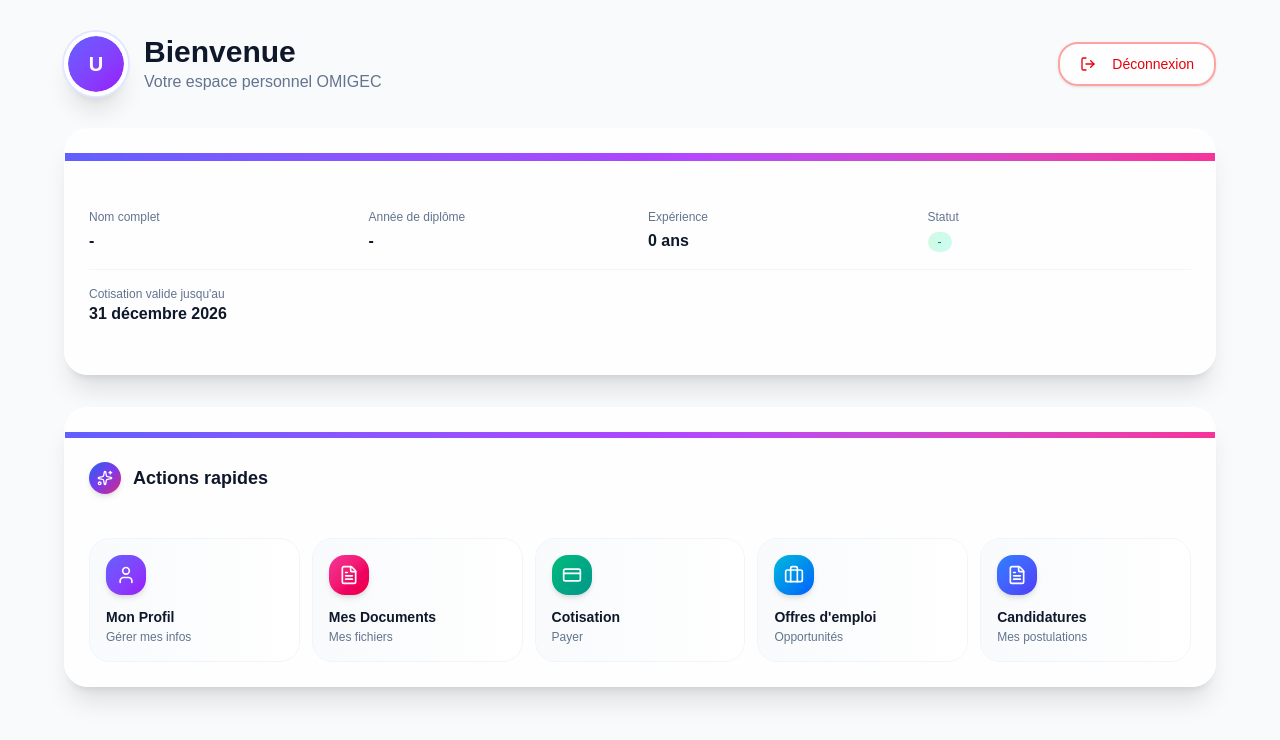
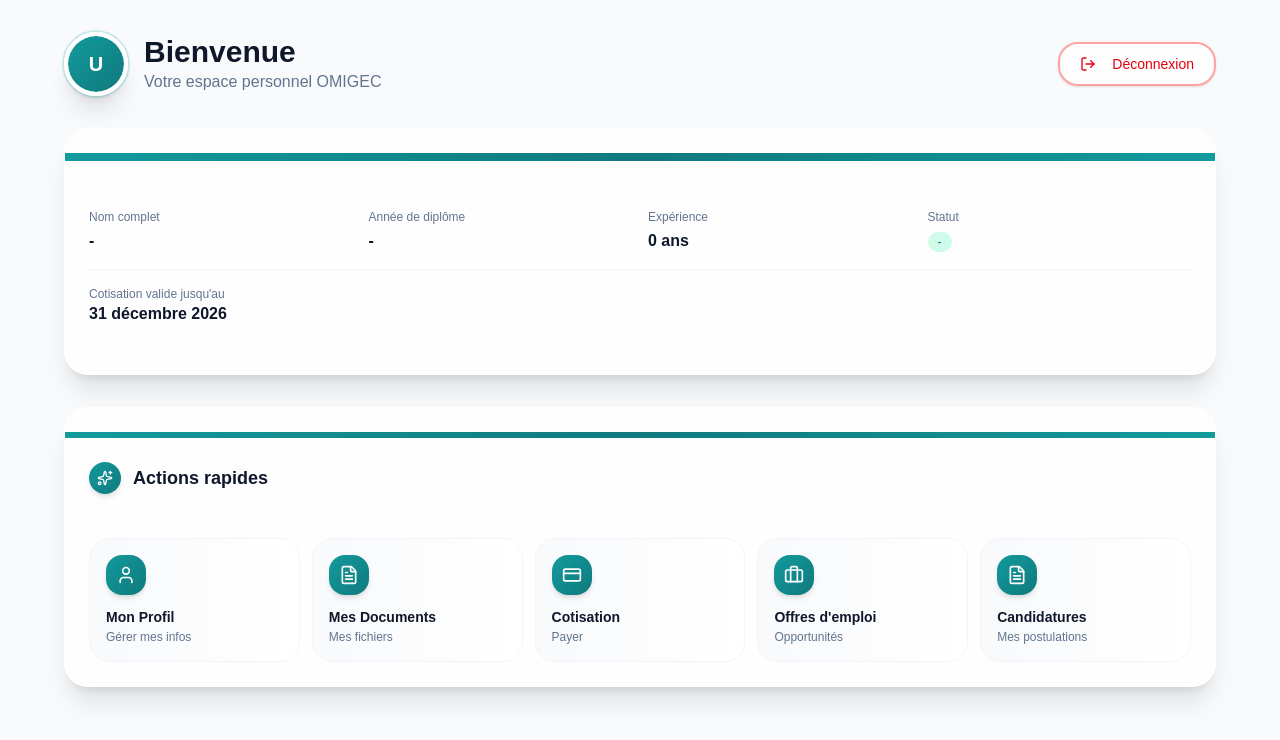
Before and after one commit to MedAhmed01/HIMEM, a Next.js app: page /tableau-de-bord in a window 1280 px wide. Shown: the top 740 px of the page. Built offline with nearby package versions, Linux system fonts and the light colour scheme; no server answers.

Commit message:
Update profile page colors from purple/indigo to turquoise theme

```diff
--- a/app/(protected)/tableau-de-bord/page.tsx
+++ b/app/(protected)/tableau-de-bord/page.tsx
@@ -83,7 +83,7 @@ export default function TableauDeBordPage() {
     return (
       <div className="min-h-screen flex items-center justify-center">
         <div className="text-center">
-          <div className="w-16 h-16 border-4 border-indigo-500 border-t-transparent rounded-full animate-spin mx-auto mb-4"></div>
+          <div className="w-16 h-16 border-4 border-[#139a9d] border-t-transparent rounded-full animate-spin mx-auto mb-4"></div>
           <p className="text-slate-600 font-medium">{t.dashboard.loading}</p>
         </div>
       </div>
@@ -100,18 +100,18 @@ export default function TableauDeBordPage() {
         {/* Header */}
         <div className="flex flex-col sm:flex-row items-start sm:items-center justify-between gap-4">
           <Link href="/profil" className="flex items-center gap-3 sm:gap-4 group cursor-pointer">
-            <Avatar className="w-12 h-12 sm:w-16 sm:h-16 border-4 border-white shadow-xl ring-2 ring-indigo-100 group-hover:ring-indigo-300 transition-all">
+            <Avatar className="w-12 h-12 sm:w-16 sm:h-16 border-4 border-white shadow-xl ring-2 ring-[#139a9d]/20 group-hover:ring-[#139a9d]/40 transition-all">
               <AvatarImage
                 src={profile?.profile_image_url}
                 alt={profile?.full_name || 'User'}
                 className="object-cover"
               />
-              <AvatarFallback className="bg-gradient-to-br from-indigo-500 to-purple-600 text-white text-lg sm:text-xl font-bold">
+              <AvatarFallback className="bg-gradient-to-br from-[#139a9d] to-[#0f7a7d] text-white text-lg sm:text-xl font-bold">
                 {profile?.full_name.split(' ').map(n => n[0]).join('').slice(0, 2) || 'U'}
               </AvatarFallback>
             </Avatar>
             <div>
-              <h1 className="text-xl sm:text-3xl font-bold text-slate-900 group-hover:text-indigo-600 transition-colors">
+              <h1 className="text-xl sm:text-3xl font-bold text-slate-900 group-hover:text-[#139a9d] transition-colors">
                 {t.dashboard.welcome}{profile ? `, ${profile.full_name.split(' ')[0]}` : ''}
               </h1>
               <p className="text-sm sm:text-base text-slate-500 group-hover:text-slate-600 transition-colors">{t.dashboard.personalSpace}</p>
@@ -131,7 +131,7 @@ export default function TableauDeBordPage() {
 
         {/* Profile Info Card */}
         <Card className="glass border-0 shadow-xl overflow-hidden">
-          <div className="h-2 bg-gradient-to-r from-indigo-500 via-purple-500 to-pink-500"></div>
+          <div className="h-2 bg-gradient-to-r from-[#139a9d] via-[#0f7a7d] to-[#139a9d]"></div>
           <CardContent className="pt-6 pb-6">
             <div className="grid grid-cols-2 sm:grid-cols-4 gap-4">
               <div className="space-y-1">
@@ -166,10 +166,10 @@ export default function TableauDeBordPage() {
 
         {/* Quick Actions */}
         <Card className="glass border-0 shadow-xl overflow-hidden">
-          <div className="h-1.5 bg-gradient-to-r from-indigo-500 via-purple-500 to-pink-500"></div>
+          <div className="h-1.5 bg-gradient-to-r from-[#139a9d] via-[#0f7a7d] to-[#139a9d]"></div>
           <CardHeader className="pb-3">
             <CardTitle className="flex items-center gap-3 text-lg">
-              <div className="w-8 h-8 rounded-xl gradient-bg flex items-center justify-center shadow-md">
+              <div className="w-8 h-8 rounded-xl bg-gradient-to-br from-[#139a9d] to-[#0f7a7d] flex items-center justify-center shadow-md">
                 <Sparkles className="w-4 h-4 text-white" />
               </div>
               {t.dashboard.quickActions}
@@ -178,11 +178,11 @@ export default function TableauDeBordPage() {
           <CardContent>
             <div className="grid grid-cols-2 sm:grid-cols-3 lg:grid-cols-5 gap-3">
               <Link href="/profil" className="group">
-                <div className="p-4 rounded-xl bg-gradient-to-r from-slate-50 to-white border border-slate-100 hover:border-indigo-200 hover:shadow-md transition-all duration-300">
-                  <div className="w-10 h-10 rounded-lg bg-gradient-to-br from-indigo-500 to-purple-600 flex items-center justify-center shadow-md mb-3 group-hover:scale-110 transition-transform">
+                <div className="p-4 rounded-xl bg-gradient-to-r from-slate-50 to-white border border-slate-100 hover:border-[#139a9d]/30 hover:shadow-md transition-all duration-300">
+                  <div className="w-10 h-10 rounded-lg bg-gradient-to-br from-[#139a9d] to-[#0f7a7d] flex items-center justify-center shadow-md mb-3 group-hover:scale-110 transition-transform">
                     <User className="w-5 h-5 text-white" />
                   </div>
-                  <h3 className="font-semibold text-sm text-slate-900 group-hover:text-indigo-600 transition-colors">
+                  <h3 className="font-semibold text-sm text-slate-900 group-hover:text-[#139a9d] transition-colors">
                     {t.dashboard.myProfile}
                   </h3>
                   <p className="text-xs text-slate-500 mt-0.5">{t.dashboard.manageInfo}</p>
@@ -190,11 +190,11 @@ export default function TableauDeBordPage() {
               </Link>
 
               <Link href="/documents" className="group">
-                <div className="p-4 rounded-xl bg-gradient-to-r from-slate-50 to-white border border-slate-100 hover:border-pink-200 hover:shadow-md transition-all duration-300">
-                  <div className="w-10 h-10 rounded-lg bg-gradient-to-br from-pink-500 to-rose-600 flex items-center justify-center shadow-md mb-3 group-hover:scale-110 transition-transform">
+                <div className="p-4 rounded-xl bg-gradient-to-r from-slate-50 to-white border border-slate-100 hover:border-[#139a9d]/30 hover:shadow-md transition-all duration-300">
+                  <div className="w-10 h-10 rounded-lg bg-gradient-to-br from-[#139a9d] to-[#0f7a7d] flex items-center justify-center shadow-md mb-3 group-hover:scale-110 transition-transform">
                     <FileText className="w-5 h-5 text-white" />
                   </div>
-                  <h3 className="font-semibold text-sm text-slate-900 group-hover:text-pink-600 transition-colors">
+                  <h3 className="font-semibold text-sm text-slate-900 group-hover:text-[#139a9d] transition-colors">
                     {t.dashboard.myDocuments}
                   </h3>
                   <p className="text-xs text-slate-500 mt-0.5">{t.dashboard.myFiles}</p>
@@ -202,11 +202,11 @@ export default function TableauDeBordPage() {
               </Link>
 
               <Link href="/cotisation" className="group">
-                <div className="p-4 rounded-xl bg-gradient-to-r from-slate-50 to-white border border-slate-100 hover:border-emerald-200 hover:shadow-md transition-all duration-300">
-                  <div className="w-10 h-10 rounded-lg bg-gradient-to-br from-emerald-500 to-teal-600 flex items-center justify-center shadow-md mb-3 group-hover:scale-110 transition-transform">
+                <div className="p-4 rounded-xl bg-gradient-to-r from-slate-50 to-white border border-slate-100 hover:border-[#139a9d]/30 hover:shadow-md transition-all duration-300">
+                  <div className="w-10 h-10 rounded-lg bg-gradient-to-br from-[#139a9d] to-[#0f7a7d] flex items-center justify-center shadow-md mb-3 group-hover:scale-110 transition-transform">
                     <CreditCard className="w-5 h-5 text-white" />
                   </div>
-                  <h3 className="font-semibold text-sm text-slate-900 group-hover:text-emerald-600 transition-colors">
+                  <h3 className="font-semibold text-sm text-slate-900 group-hover:text-[#139a9d] transition-colors">
                     {t.dashboard.subscription}
                   </h3>
                   <p className="text-xs text-slate-500 mt-0.5">{t.dashboard.pay}</p>
@@ -214,11 +214,11 @@ export default function TableauDeBordPage() {
               </Link>
 
               <Link href="/emplois" className="group">
-                <div className="p-4 rounded-xl bg-gradient-to-r from-slate-50 to-white border border-slate-100 hover:border-cyan-200 hover:shadow-md transition-all duration-300">
-                  <div className="w-10 h-10 rounded-lg bg-gradient-to-br from-cyan-500 to-blue-600 flex items-center justify-center shadow-md mb-3 group-hover:scale-110 transition-transform">
+                <div className="p-4 rounded-xl bg-gradient-to-r from-slate-50 to-white border border-slate-100 hover:border-[#139a9d]/30 hover:shadow-md transition-all duration-300">
+                  <div className="w-10 h-10 rounded-lg bg-gradient-to-br from-[#139a9d] to-[#0f7a7d] flex items-center justify-center shadow-md mb-3 group-hover:scale-110 transition-transform">
                     <Briefcase className="w-5 h-5 text-white" />
                   </div>
-                  <h3 className="font-semibold text-sm text-slate-900 group-hover:text-cyan-600 transition-colors">
+                  <h3 className="font-semibold text-sm text-slate-900 group-hover:text-[#139a9d] transition-colors">
                     {t.dashboard.jobOffers}
                   </h3>
                   <p className="text-xs text-slate-500 mt-0.5">{t.dashboard.opportunities}</p>
@@ -226,11 +226,11 @@ export default function TableauDeBordPage() {
               </Link>
 
               <Link href="/mes-candidatures" className="group">
-                <div className="p-4 rounded-xl bg-gradient-to-r from-slate-50 to-white border border-slate-100 hover:border-blue-200 hover:shadow-md transition-all duration-300">
-                  <div className="w-10 h-10 rounded-lg bg-gradient-to-br from-blue-500 to-indigo-600 flex items-center justify-center shadow-md mb-3 group-hover:scale-110 transition-transform">
+                <div className="p-4 rounded-xl bg-gradient-to-r from-slate-50 to-white border border-slate-100 hover:border-[#139a9d]/30 hover:shadow-md transition-all duration-300">
+                  <div className="w-10 h-10 rounded-lg bg-gradient-to-br from-[#139a9d] to-[#0f7a7d] flex items-center justify-center shadow-md mb-3 group-hover:scale-110 transition-transform">
                     <FileText className="w-5 h-5 text-white" />
                   </div>
-                  <h3 className="font-semibold text-sm text-slate-900 group-hover:text-blue-600 transition-colors">
+                  <h3 className="font-semibold text-sm text-slate-900 group-hover:text-[#139a9d] transition-colors">
                     {t.dashboard.applications}
                   </h3>
                   <p className="text-xs text-slate-500 mt-0.5">{t.dashboard.myApplications}</p>
@@ -243,7 +243,7 @@ export default function TableauDeBordPage() {
         {/* Admin Link */}
         {profile?.is_admin && (
           <div className="text-center">
-            <Link href="/admin" className="inline-flex items-center gap-2 text-indigo-600 hover:text-indigo-700 font-medium transition-colors">
+            <Link href="/admin" className="inline-flex items-center gap-2 text-[#139a9d] hover:text-[#0f7a7d] font-medium transition-colors">
               <Settings className="w-4 h-4" />
               {t.dashboard.adminPanel}
             </Link>
```
